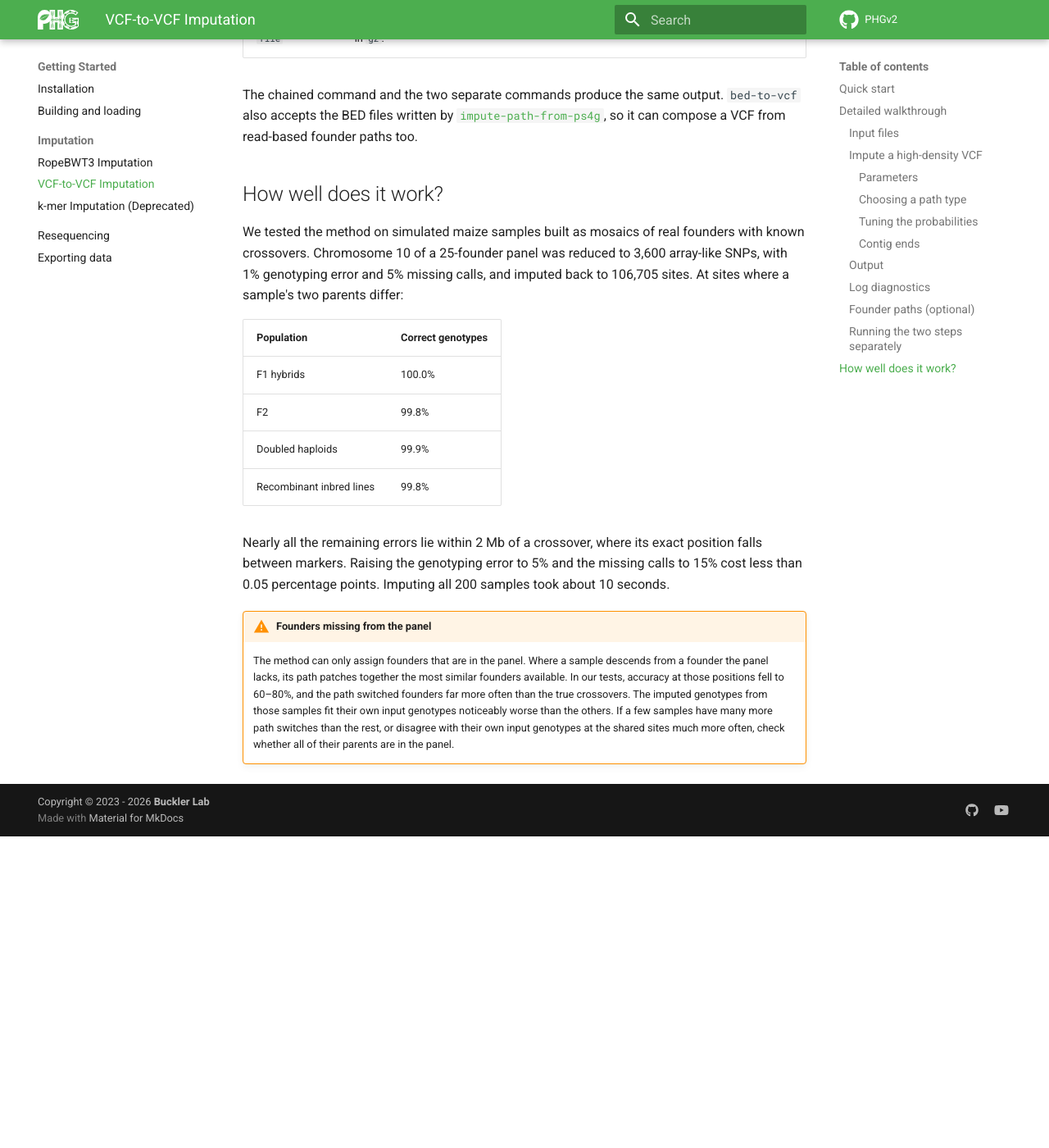
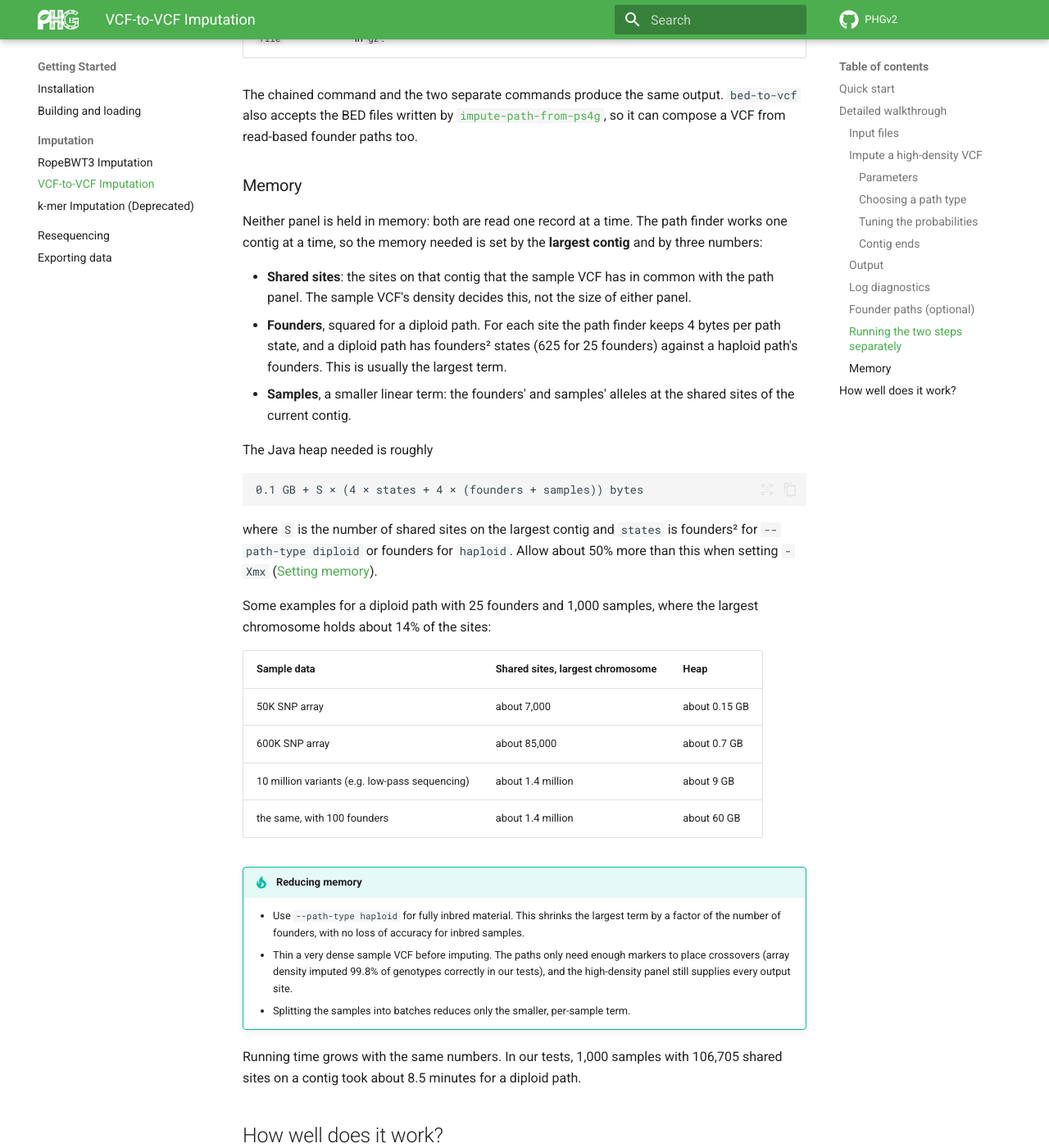
Before and after one commit to maize-genetics/phg_v2, an MkDocs documentation site: the page built from docs/impute_vcf_to_vcf.md, in a window 1280 px wide and 1400 px high, scrolled down 6666 px. Shown: the whole window at 82% size. Built offline with MkDocs 1.6.1 and Material for MkDocs 9.7.7, drawn with Linux system fonts in a browser that asks for light colours; comment, search, counter and statistics services are not loaded; before the commit the page ends 7686 px from its top, so only the background shows below that.

Commit message:
Document the memory VCF-to-VCF imputation needs
Adds a Memory section to docs/impute_vcf_to_vcf.md. Neither panel is held in memory: the path panel
is streamed alongside the sample VCF and only the shared sites of the current contig are kept, and the
high-density panel is streamed one record at a time. So the peak is set by the largest contig, through
three numbers: the sites the sample VCF shares with the path panel there, the founders (squared for a
diploid path, whose traceback keeps 4 bytes per state per site), and the samples.

The section gives a heap estimate,

    0.1 GB + S x (4 x states + 4 x (founders + samples)) bytes,

with examples from a 50K array to 10 million variants and 100 founders, and ways to reduce memory:
haploid paths for inbred material, thinning a very dense sample VCF, and batching samples (which only
reduces the smaller term). It links to Setting memory on the installation page for -Xmx.

The estimate was checked against the smallest -Xmx that completed on the simulated chr10 data, with
25 founders: 3,600 shared sites, 200 samples, diploid, at most 96 MB (the smallest tested); 106,705
sites, 200 samples, diploid, 384 MB (estimate 0.46 GB); the same haploid, 192 MB (0.21 GB); and
106,705 sites with 1,000 samples, diploid, 768 MB (0.80 GB). It is slightly conservative in every case.

Co-Authored-By: Claude Opus 5.5 <noreply@anthropic.com>
Claude-Session: https://claude.ai/code/session_01UxZAcpmfByEYtEvJkmHMzi

````diff
--- a/docs/impute_vcf_to_vcf.md
+++ b/docs/impute_vcf_to_vcf.md
@@ -267,6 +267,57 @@ output. `bed-to-vcf` also accepts the BED files written by
 [`impute-path-from-ps4g`](imputation_ropebwt.md), so it can compose a
 VCF from read-based founder paths too.
 
+### Memory
+
+Neither panel is held in memory: both are read one record at a time. The
+path finder works one contig at a time, so the memory needed is set by the
+**largest contig** and by three numbers:
+
+* **Shared sites**: the sites on that contig that the sample VCF has in
+  common with the path panel. The sample VCF's density decides this, not
+  the size of either panel.
+* **Founders**, squared for a diploid path. For each site the path finder
+  keeps 4 bytes per path state, and a diploid path has founders² states
+  (625 for 25 founders) against a haploid path's founders. This is usually
+  the largest term.
+* **Samples**, a smaller linear term: the founders' and samples' alleles
+  at the shared sites of the current contig.
+
+The Java heap needed is roughly
+
+```
+0.1 GB + S × (4 × states + 4 × (founders + samples)) bytes
+```
+
+where `S` is the number of shared sites on the largest contig and `states`
+is founders² for `--path-type diploid` or founders for `haploid`. Allow
+about 50% more than this when setting `-Xmx`
+([Setting memory](installation.md#setting-memory)).
+
+Some examples for a diploid path with 25 founders and 1,000 samples, where
+the largest chromosome holds about 14% of the sites:
+
+| Sample data | Shared sites, largest chromosome | Heap |
+|---|---|---|
+| 50K SNP array | about 7,000 | about 0.15 GB |
+| 600K SNP array | about 85,000 | about 0.7 GB |
+| 10 million variants (e.g. low-pass sequencing) | about 1.4 million | about 9 GB |
+| the same, with 100 founders | about 1.4 million | about 60 GB |
+
+!!! tip "Reducing memory"
+    * Use `--path-type haploid` for fully inbred material. This shrinks the
+      largest term by a factor of the number of founders, with no loss of
+      accuracy for inbred samples.
+    * Thin a very dense sample VCF before imputing. The paths only need
+      enough markers to place crossovers (array density imputed 99.8% of
+      genotypes correctly in our tests), and the high-density panel still
+      supplies every output site.
+    * Splitting the samples into batches reduces only the smaller,
+      per-sample term.
+
+Running time grows with the same numbers. In our tests, 1,000 samples with
+106,705 shared sites on a contig took about 8.5 minutes for a diploid path.
+
 ## How well does it work?
 
 We tested the method on simulated maize samples built as mosaics of
````
